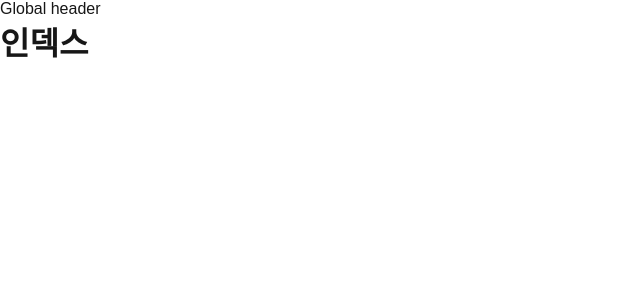
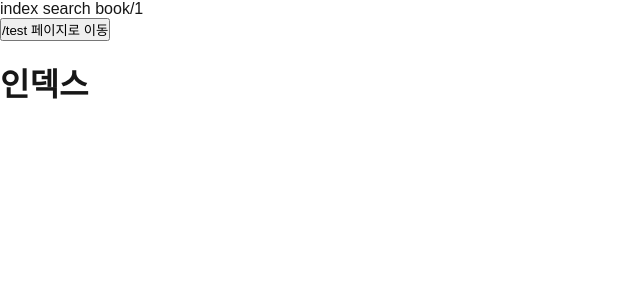
Before and after one commit to arty0928/NextJS, a Next.js app in the folder onebite-next/section02/: page / in a window 1280 px wide. Shown: the top 300 px of the page, without its empty margins (0-640 px from the left). Built offline with nearby package versions, Linux system fonts and the light colour scheme.

Commit message:
[2.3] 네비게이팅

```diff
--- a/onebite-next/section02/src/pages/_app.tsx
+++ b/onebite-next/section02/src/pages/_app.tsx
@@ -1,11 +1,29 @@
 import "@/styles/globals.css";
 import type { AppProps } from "next/app";
+import Link from "next/link";
+import { useRouter } from "next/router";
 
 // 모든 페이지 역할을 하는 컴포넌트의 부모 컴포넌트
 export default function App({ Component, pageProps }: AppProps) {
+  const router = useRouter();
+
+  const onClickButton = () => {
+    router.push("/test");
+  };
+
   return (
     <>
-      <header>Global header</header>
+      <header>
+        <Link href={"/"}>index</Link>
+        &nbsp;
+        <Link href={"/search"}>search</Link>
+        &nbsp;
+        <Link href={"/book/1"}>book/1</Link>
+        <div>
+          <button onClick={onClickButton}>/test 페이지로 이동</button>
+        </div>
+        &nbsp;
+      </header>
       <Component {...pageProps} />
     </>
   );
```
